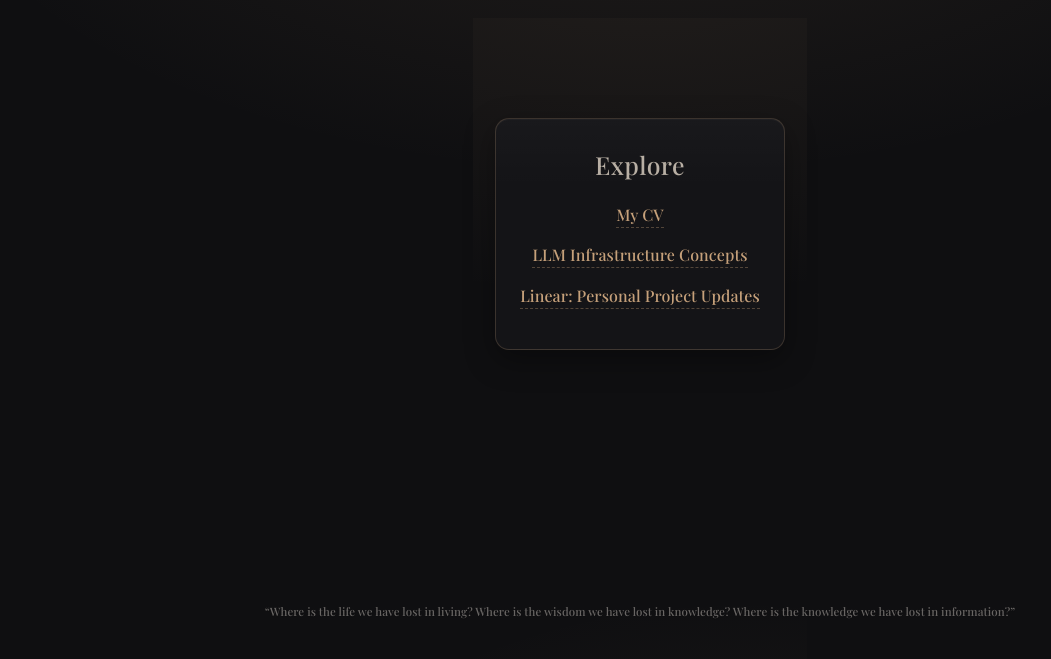
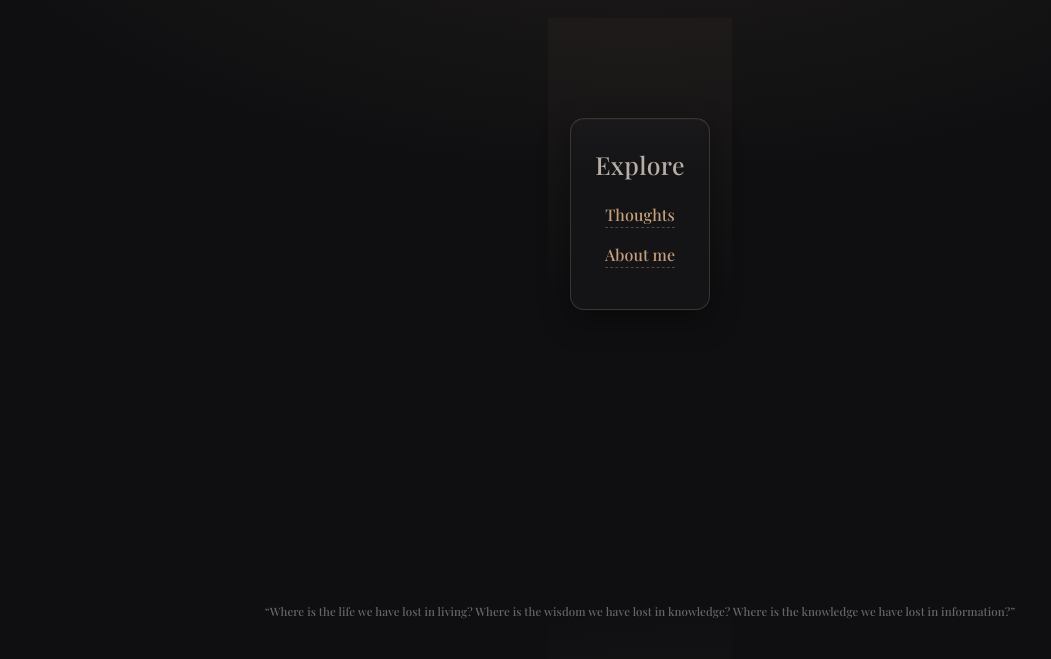
Before and after one commit to YYXLN/YYXLN.github.io, a website: page index.html in a window 1280 px wide. Shown: the part 82-741 px from the top of the page, without its empty margins (0-1051 px from the left). Drawn offline with nearby package versions, Linux system fonts and the light colour scheme.

Commit message:
blog main page

```diff
--- a/index.html
+++ b/index.html
@@ -166,9 +166,8 @@
   <div class="container">
     <h2>Explore</h2>
     <ul>
-      <li><a href="cv.pdf" target="_blank">My CV</a></li>
-      <li><a href="concepts/index.html" target="_blank">LLM Infrastructure Concepts</a></li>
-      <li><a href="concepts/linear.html" target="_blank">Linear: Personal Project Updates</a></li>
+      <li><a href="concepts/index.html" target="_blank">Thoughts</a></li>
+      <li><a href="concepts/linear.html" target="_blank">About me</a></li>
     </ul>
   </div>
 
```
